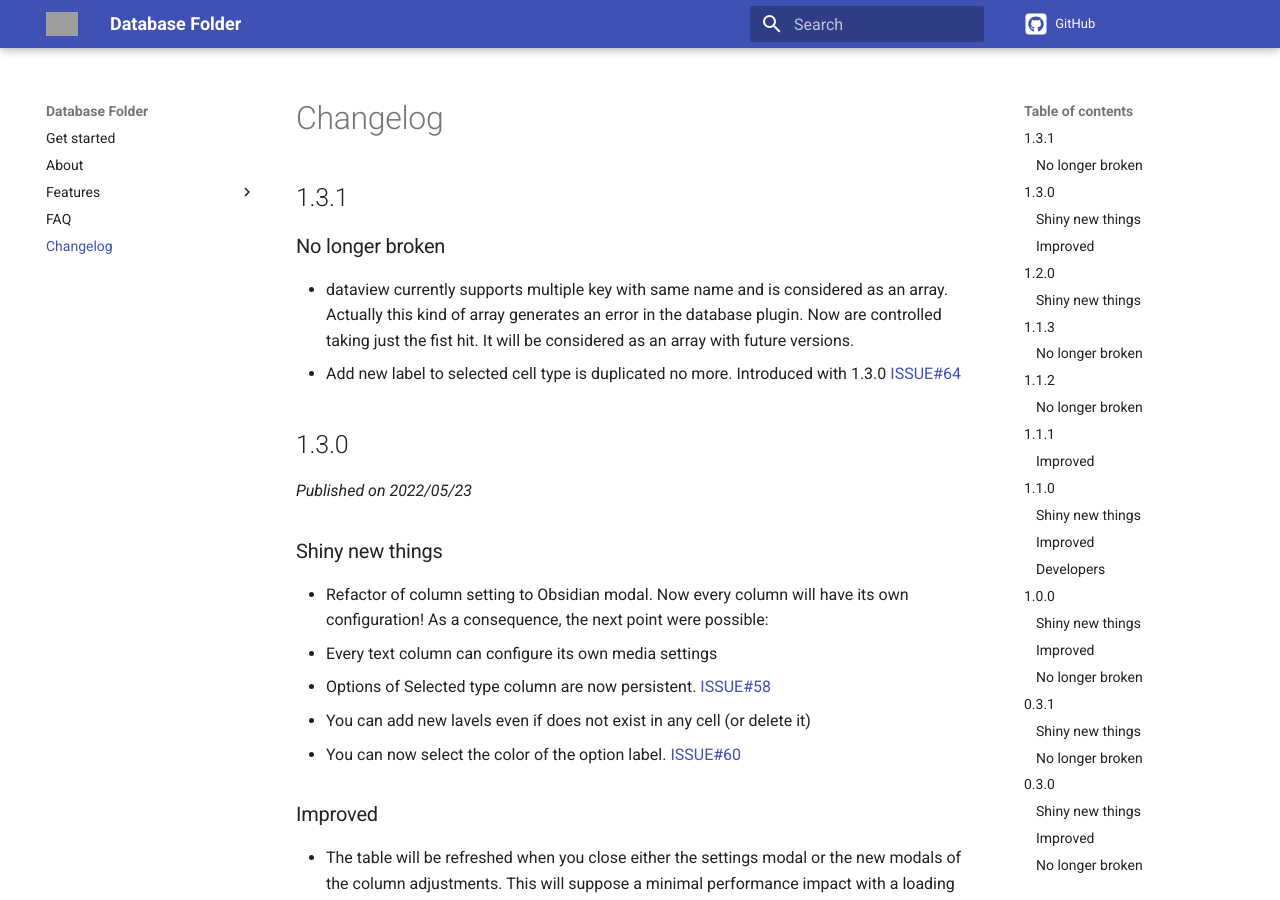
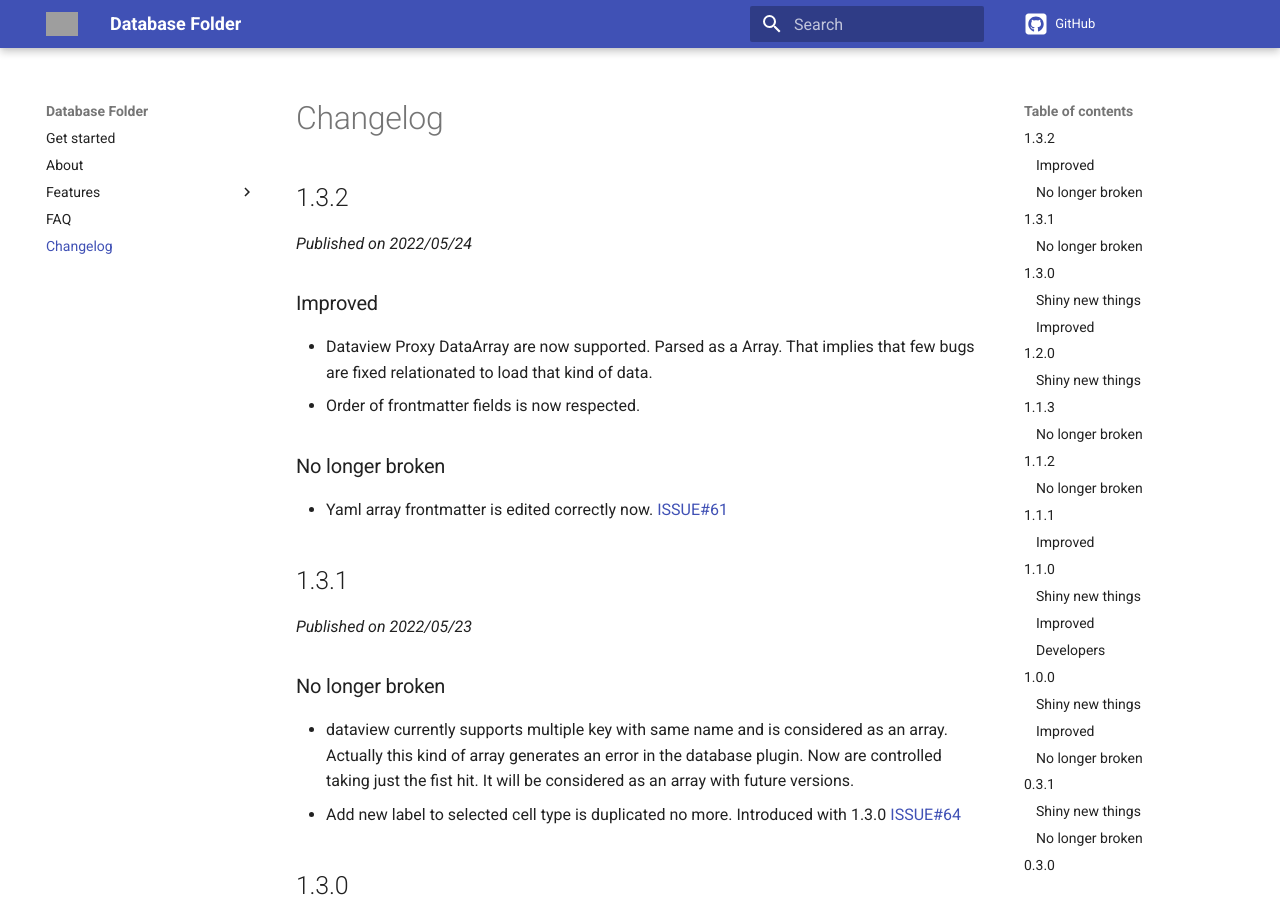
Before and after one commit to RafaelGB/obsidian-db-folder, an MkDocs documentation site: the page built from docs/docs/changelog.md, in a window 1280 px wide and 900 px high. Built offline with MkDocs 1.6.1 and Material for MkDocs 9.7.7, drawn with Linux system fonts in a browser that asks for light colours; comment, search, counter and statistics services are not loaded; grey boxes are pictures that could not be loaded.

Commit message:
minor version is ready

```diff
--- a/docs/docs/changelog.md
+++ b/docs/docs/changelog.md
@@ -1,8 +1,15 @@
+## 1.3.2
+*Published on 2022/05/24*
+### Improved
+- Dataview Proxy DataArray are now supported. Parsed as a Array. That implies that few bugs are fixed relationated to load that kind of data.
+- Order of frontmatter fields is now respected.
+### No longer broken
+- Yaml array frontmatter is edited correctly now. [ISSUE#61](https://github.com/RafaelGB/obsidian-db-folder/issues/61)
 ## 1.3.1
+*Published on 2022/05/23*
 ### No longer broken
 - dataview currently supports multiple key with same name and is considered as an array. Actually this kind of array generates an error in the database plugin. Now are controlled taking just the fist hit. It will be considered as an array with future versions.
 - Add new label to selected cell type is duplicated no more. Introduced with 1.3.0 [ISSUE#64](https://github.com/RafaelGB/obsidian-db-folder/issues/64)
-
 ## 1.3.0
 *Published on 2022/05/23*
 ### Shiny new things
--- a/package.json
+++ b/package.json
@@ -1,6 +1,6 @@
 {
 	"name": "obsidian-dbfolder",
-	"version": "1.3.1",
+	"version": "1.3.2",
 	"description": "This is a sample plugin for Obsidian (https://obsidian.md)",
 	"main": "main.js",
 	"scripts": {
```
Also changed, not shown: manifest.json.
